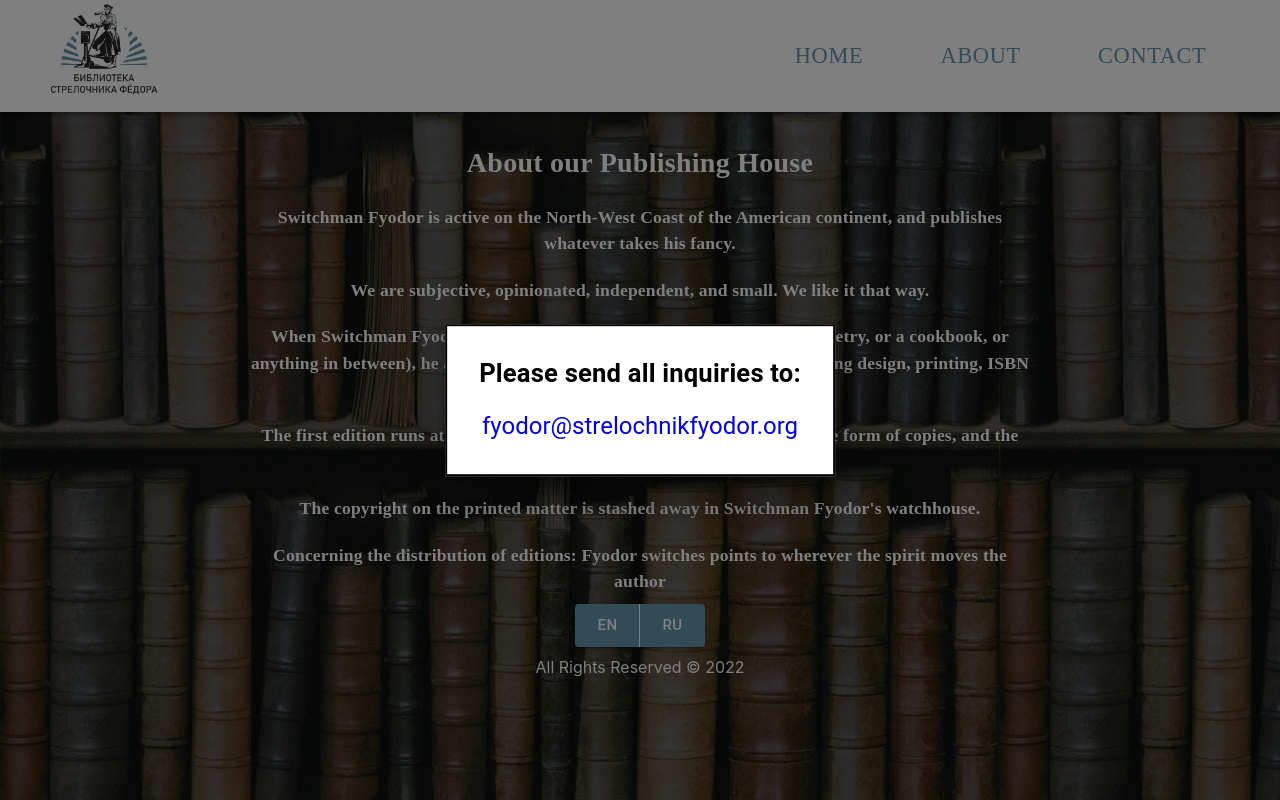
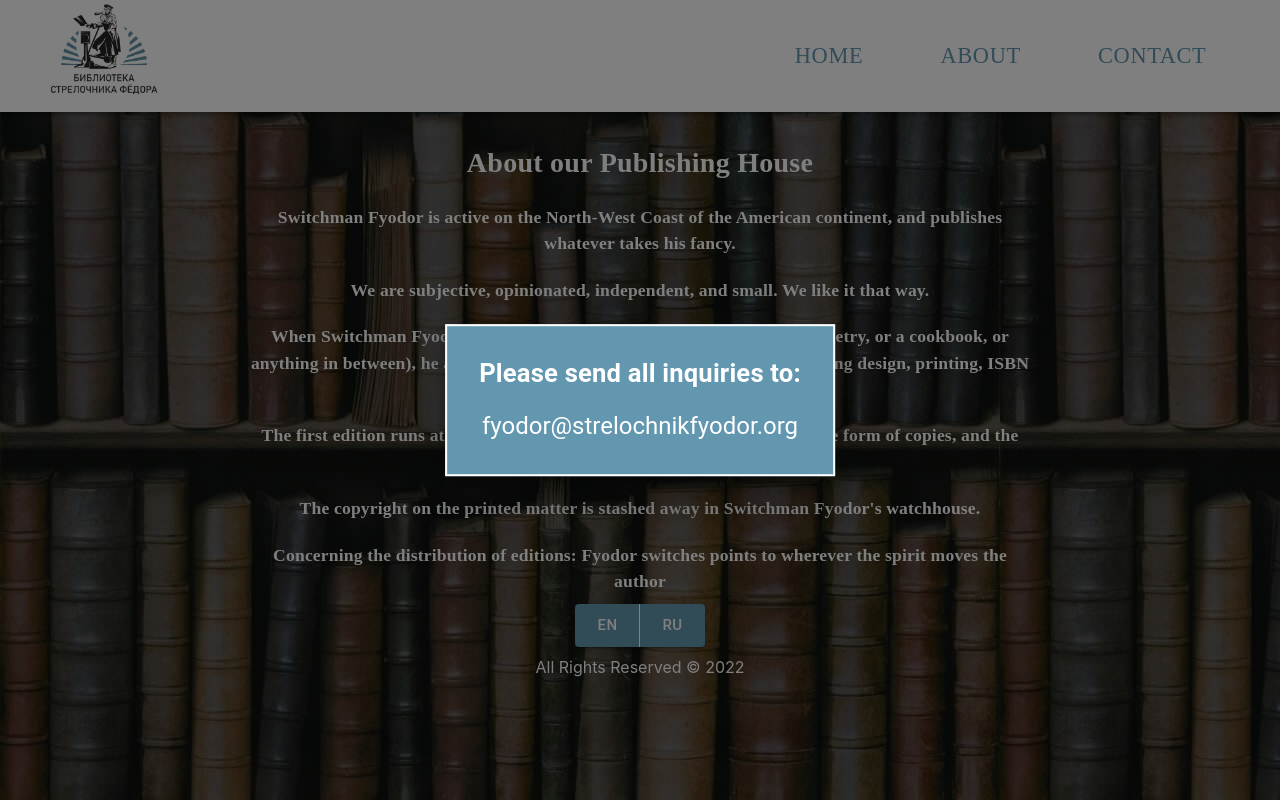
Before and after one commit to mikkrieg/fyodor, a React (Create React App) app: page /about in a window 1280 px wide. Both pictures are taken after a click on the button "CONTACT". Built offline with nearby package versions, Linux system fonts and the light colour scheme; a web font is replaced by a local one.

Commit message:
Compress images, change modal colors

```diff
--- a/src/components/ContactModal.js
+++ b/src/components/ContactModal.js
@@ -31,8 +31,8 @@ const ContactModal = () => {
         top: '50%',
         left: '50%',
         transform: 'translate(-50%, -50%)',
-        bgcolor: 'background.paper',
-        border: '2px solid #000',
+        bgcolor: '#6297AF',
+        border: '2px solid #FFF',
         boxShadow: 24,
         p: 4,
       }}>
@@ -43,7 +43,8 @@ const ContactModal = () => {
             fontSize: {xs: '1.6em'},
             fontWeight: 'bold',
             width: '100%',
-            margin: 'auto'
+            margin: 'auto',
+            color: '#FFF'
           }}
         >
           Please send all inquiries to:
--- a/src/components/Navigation.js
+++ b/src/components/Navigation.js
@@ -10,7 +10,7 @@ import Container from '@mui/material/Container';
 import Button from '@mui/material/Button';
 import MenuIcon from '@mui/icons-material/Menu';
 import MenuItem from '@mui/material/MenuItem';
-import Logo from './../img/Logo.JPG';
+import Logo from './../img/Logo.jpg';
 import ContactModal from './ContactModal';
 import {AppContext} from './../AppContext';
 import './styles/styles.css';
--- a/src/components/styles/styles.css
+++ b/src/components/styles/styles.css
@@ -36,6 +36,11 @@ footer {
 
 .modal-link {
   text-decoration: none;
+  color: #FFF !important;
+}
+
+.modal-link:hover {
+  color: blue !important;
 }
 
 /* Image carousel
```
Also changed, not shown: src/img/Logo.JPG, src/img/bookshelf.jpg.
